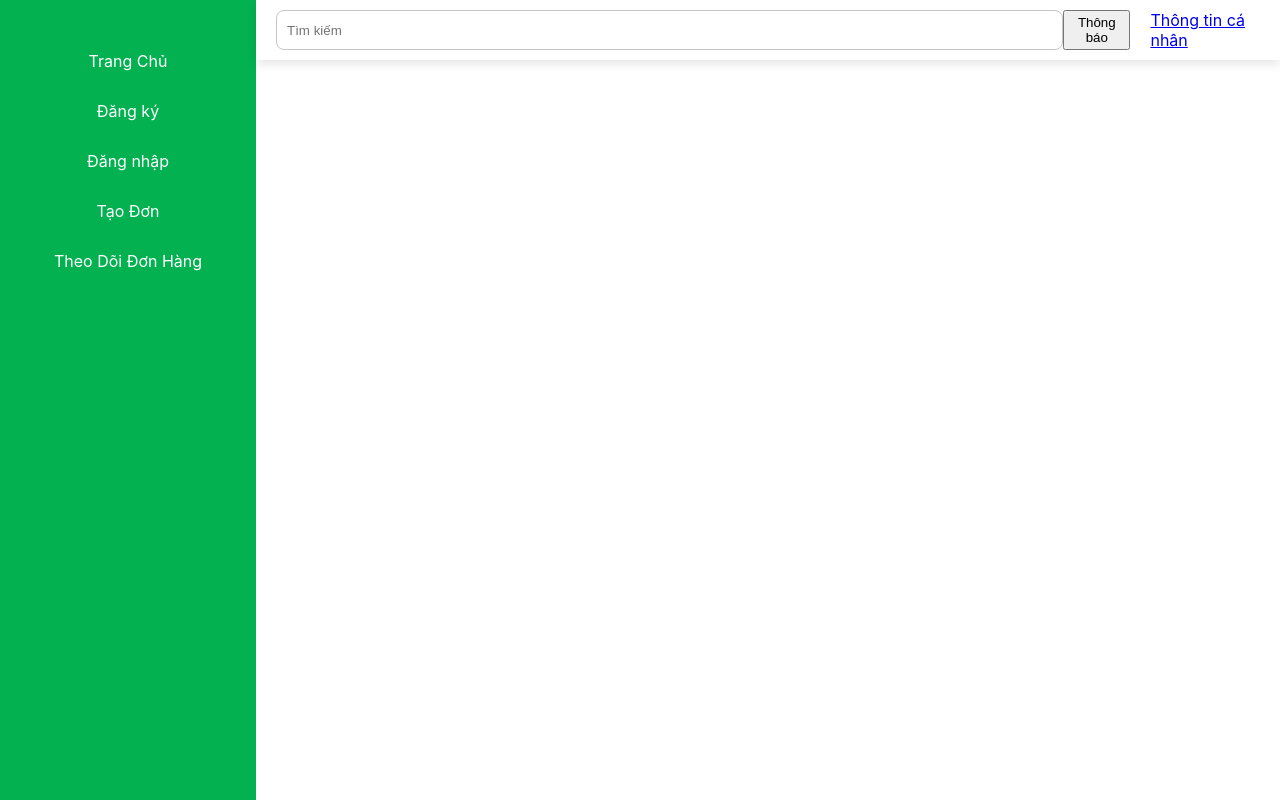
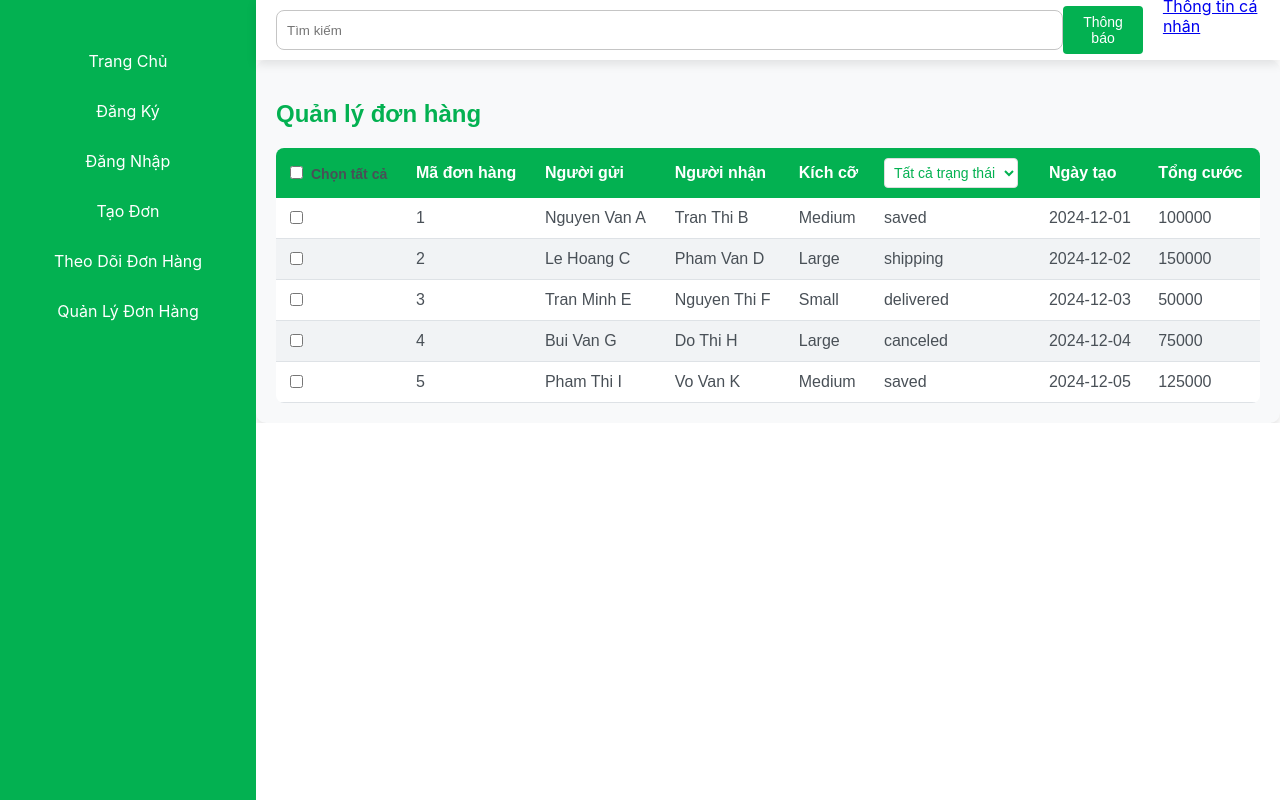
Before and after one commit to NguyenIsHere/Last-Mile-Delivery-Web-UI, a React (Create React App) app: page /order-management in a window 1280 px wide. Built offline with nearby package versions, Linux system fonts and the light colour scheme.

Commit message:
add order management page

```diff
--- a/src/App.js
+++ b/src/App.js
@@ -5,6 +5,7 @@ import Searchbar from './components/Searchbar/searchbar'
 import Home from './pages/Home'
 import CreateOrder from './pages/CreateOrder/CreateOrder'
 import OrderTracking from './pages/OrderTracking/OrderTracking'
+import OrderManagement from './pages/OrderManagement/OrderManagement'
 import Register from './pages/Register/Register'
 import Login from './pages/Login/Login'
 import './App.css'
@@ -21,6 +22,7 @@ const App = () => {
           <Route path='/login' element={<Login />} />
           <Route path='/create-order' element={<CreateOrder />} />
           <Route path='/order-tracking' element={<OrderTracking />} />
+          <Route path='/order-management' element={<OrderManagement />} />
         </Routes>
       </div>
     </Router>
--- a/src/components/Navbar/navbar.js
+++ b/src/components/Navbar/navbar.js
@@ -11,16 +11,19 @@ const Navbar = () => {
             <Link to='/'>Trang Chủ</Link>
           </li>
           <li>
-            <Link to='/register'>Đăng ký</Link>
+            <Link to='/register'>Đăng Ký</Link>
           </li>
           <li>
-            <Link to='/login'>Đăng nhập</Link>
+            <Link to='/login'>Đăng Nhập</Link>
           </li>
           <li>
             <Link to='/create-order'>Tạo Đơn</Link>
           </li>
           <li>
             <Link to='/order-tracking'>Theo Dõi Đơn Hàng</Link>
+          </li>
+          <li>
+            <Link to='/order-management'>Quản Lý Đơn Hàng</Link>
           </li>
         </ul>
       </div>
--- /dev/null
+++ b/src/pages/OrderManagement/OrderManagement.css
@@ -0,0 +1,105 @@
+.order-management-container {
+  padding: 20px;
+  background-color: #f8f9fa;
+  /* Màu nền nhạt */
+  border-radius: 10px;
+  box-shadow: 0 4px 6px rgba(0, 0, 0, 0.1);
+  font-family: Arial, sans-serif;
+}
+
+.order-management-container h2 {
+  font-size: 24px;
+  color: #03B151;
+  /* Màu tiêu đề chủ đạo */
+  margin-bottom: 20px;
+}
+
+table {
+  width: 100%;
+  border-collapse: collapse;
+  background-color: #ffffff;
+  /* Màu nền bảng */
+  border-radius: 8px;
+  overflow: hidden;
+}
+
+thead th {
+  background-color: #03B151;
+  /* Màu xanh chủ đạo */
+  color: #ffffff;
+  /* Màu chữ trắng */
+  text-align: left;
+  padding: 10px;
+  font-weight: bold;
+}
+
+thead th select {
+  background-color: #ffffff;
+  color: #03B151;
+  /* Màu chữ dropdown */
+  font-size: 14px;
+  padding: 5px;
+  border: 1px solid #ddd;
+  border-radius: 4px;
+}
+
+tbody td {
+  padding: 10px;
+  border-bottom: 1px solid #dee2e6;
+  color: #495057;
+}
+
+tbody tr:nth-child(even) {
+  background-color: #f1f3f5;
+  /* Màu nền nhạt cho hàng chẵn */
+}
+
+tbody tr:hover {
+  background-color: #e9f7ee;
+  /* Màu nền khi hover (nhạt hơn chủ đạo) */
+}
+
+input[type="checkbox"] {
+  cursor: pointer;
+}
+
+label {
+  font-size: 14px;
+  color: #495057;
+  /* Màu nhãn chữ tối */
+}
+
+button {
+  padding: 8px 16px;
+  background-color: #03B151;
+  /* Màu nút chủ đạo */
+  color: #ffffff;
+  border: none;
+  border-radius: 4px;
+  font-size: 14px;
+  cursor: pointer;
+  margin: 10px 0;
+  display: inline-block;
+}
+
+button:hover {
+  background-color: #029d47;
+  /* Màu đậm hơn khi hover */
+}
+
+button:disabled {
+  background-color: #6c757d;
+  /* Màu xám khi không hoạt động */
+  cursor: not-allowed;
+}
+
+tfoot td {
+  text-align: center;
+  padding: 15px;
+  background-color: #f8f9fa;
+  color: #495057;
+}
+
+tfoot td button {
+  width: 200px;
+}
--- /dev/null
+++ b/src/pages/OrderManagement/OrderManagement.js
@@ -0,0 +1,147 @@
+import React, { useState } from 'react'
+import './OrderManagement.css'
+
+const OrderManagement = () => {
+  const [orders, setOrders] = useState([
+    {
+      id: 1,
+      sender: 'Nguyen Van A',
+      receiver: 'Tran Thi B',
+      size: 'Medium',
+      status: 'saved',
+      createdDate: '2024-12-01',
+      totalFee: 100000
+    },
+    {
+      id: 2,
+      sender: 'Le Hoang C',
+      receiver: 'Pham Van D',
+      size: 'Large',
+      status: 'shipping',
+      createdDate: '2024-12-02',
+      totalFee: 150000
+    },
+    {
+      id: 3,
+      sender: 'Tran Minh E',
+      receiver: 'Nguyen Thi F',
+      size: 'Small',
+      status: 'delivered',
+      createdDate: '2024-12-03',
+      totalFee: 50000
+    },
+    {
+      id: 4,
+      sender: 'Bui Van G',
+      receiver: 'Do Thi H',
+      size: 'Large',
+      status: 'canceled',
+      createdDate: '2024-12-04',
+      totalFee: 75000
+    },
+    {
+      id: 5,
+      sender: 'Pham Thi I',
+      receiver: 'Vo Van K',
+      size: 'Medium',
+      status: 'saved',
+      createdDate: '2024-12-05',
+      totalFee: 125000
+    }
+  ])
+
+  const [selectedStatus, setSelectedStatus] = useState('')
+  const [selectedOrders, setSelectedOrders] = useState([])
+
+  // Lọc danh sách đơn theo trạng thái
+  const filteredOrders = selectedStatus
+    ? orders.filter(order => order.status === selectedStatus)
+    : orders
+
+  return (
+    <div className='order-management-container'>
+      <h2>Quản lý đơn hàng</h2>
+      <table>
+        <thead>
+          <tr>
+            <th>
+              <input
+                type='checkbox'
+                id='selectAll'
+                onChange={e => {
+                  if (e.target.checked) {
+                    setSelectedOrders(filteredOrders.map(order => order.id))
+                  } else {
+                    setSelectedOrders([])
+                  }
+                }}
+                checked={selectedOrders.length === filteredOrders.length}
+              />
+              <label
+                htmlFor='selectAll'
+                style={{ marginLeft: '5px', cursor: 'pointer' }}
+              >
+                Chọn tất cả
+              </label>
+            </th>
+            <th>Mã đơn hàng</th>
+            <th>Người gửi</th>
+            <th>Người nhận</th>
+            <th>Kích cỡ</th>
+            <th>
+              <select
+                value={selectedStatus}
+                onChange={e => setSelectedStatus(e.target.value)}
+                style={{
+                  padding: '5px',
+                  borderRadius: '4px',
+                  border: '1px solid #ddd',
+                  background: '#fff',
+                  cursor: 'pointer'
+                }}
+              >
+                <option value=''>Tất cả trạng thái</option>
+                <option value='saved'>Đã lưu</option>
+                <option value='delivered'>Đã giao</option>
+                <option value='shipping'>Đang giao</option>
+                <option value='canceled'>Đã hủy</option>
+              </select>
+            </th>
+            <th>Ngày tạo</th>
+            <th>Tổng cước</th>
+          </tr>
+        </thead>
+        <tbody>
+          {filteredOrders.map(order => (
+            <tr key={order.id}>
+              <td>
+                <input
+                  type='checkbox'
+                  checked={selectedOrders.includes(order.id)}
+                  onChange={e => {
+                    if (e.target.checked) {
+                      setSelectedOrders([...selectedOrders, order.id])
+                    } else {
+                      setSelectedOrders(
+                        selectedOrders.filter(id => id !== order.id)
+                      )
+                    }
+                  }}
+                />
+              </td>
+              <td>{order.id}</td>
+              <td>{order.sender}</td>
+              <td>{order.receiver}</td>
+              <td>{order.size}</td>
+              <td>{order.status}</td>
+              <td>{order.createdDate}</td>
+              <td>{order.totalFee}</td>
+            </tr>
+          ))}
+        </tbody>
+      </table>
+    </div>
+  )
+}
+
+export default OrderManagement
--- a/src/pages/OrderTracking/OrderTracking.css
+++ b/src/pages/OrderTracking/OrderTracking.css
@@ -0,0 +1,61 @@
+/* OrderTracking.css */
+.order-tracking-container {
+  width: 100%;
+  max-width: 600px;
+  margin: 0 auto;
+  padding: 20px;
+  background-color: #fff;
+  border-radius: 8px;
+  box-shadow: 0 4px 8px rgba(0, 0, 0, 0.1);
+}
+
+.tracking-title {
+  font-size: 24px;
+  color: #202020;
+  margin-bottom: 20px;
+  text-align: center;
+}
+
+.tracking-timeline {
+  display: flex;
+  flex-direction: column;
+  gap: 20px;
+}
+
+.timeline-step {
+  display: flex;
+  align-items: center;
+  position: relative;
+}
+
+.step-marker {
+  width: 16px;
+  height: 16px;
+  background-color: #ddd;
+  border: 2px solid #03B151;
+  border-radius: 50%;
+  flex-shrink: 0;
+  margin-right: 15px;
+}
+
+.timeline-step.completed .step-marker {
+  background-color: #03B151;
+}
+
+.step-line {
+  position: absolute;
+  left: 8px;
+  top: 18px;
+  width: 2px;
+  height: 40px;
+  background-color: #ddd;
+}
+
+.timeline-step.completed .step-line {
+  background-color: #03B151;
+}
+
+.step-label {
+  font-size: 16px;
+  color: #202020;
+}
--- a/src/pages/OrderTracking/OrderTracking.js
+++ b/src/pages/OrderTracking/OrderTracking.js
@@ -1,7 +1,31 @@
 import React from 'react'
+import './OrderTracking.css'
 
 const OrderTracking = () => {
-  return <div></div>
+  const orderSteps = [
+    { id: 1, label: 'Đơn hàng đã được tạo', completed: true },
+    { id: 2, label: 'Đơn hàng đang được xử lý', completed: true },
+    { id: 3, label: 'Đang vận chuyển', completed: false },
+    { id: 4, label: 'Giao hàng thành công', completed: false }
+  ]
+
+  return (
+    <div className='order-tracking-container'>
+      <h2 className='tracking-title'>Theo dõi trạng thái đơn hàng</h2>
+      <div className='tracking-timeline'>
+        {orderSteps.map((step, index) => (
+          <div
+            key={step.id}
+            className={`timeline-step ${step.completed ? 'completed' : ''}`}
+          >
+            <div className='step-marker'></div>
+            <p className='step-label'>{step.label}</p>
+            {index < orderSteps.length - 1 && <div className='step-line'></div>}
+          </div>
+        ))}
+      </div>
+    </div>
+  )
 }
 
 export default OrderTracking
```
